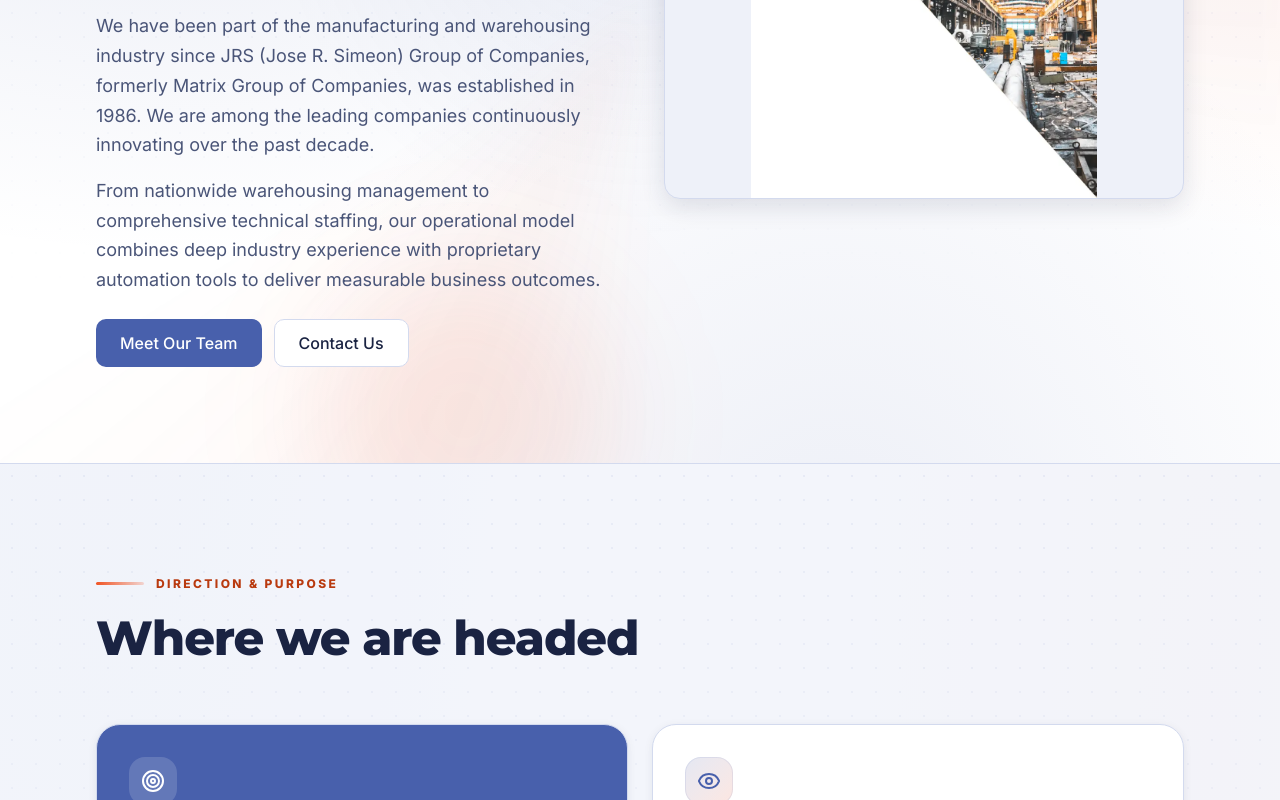
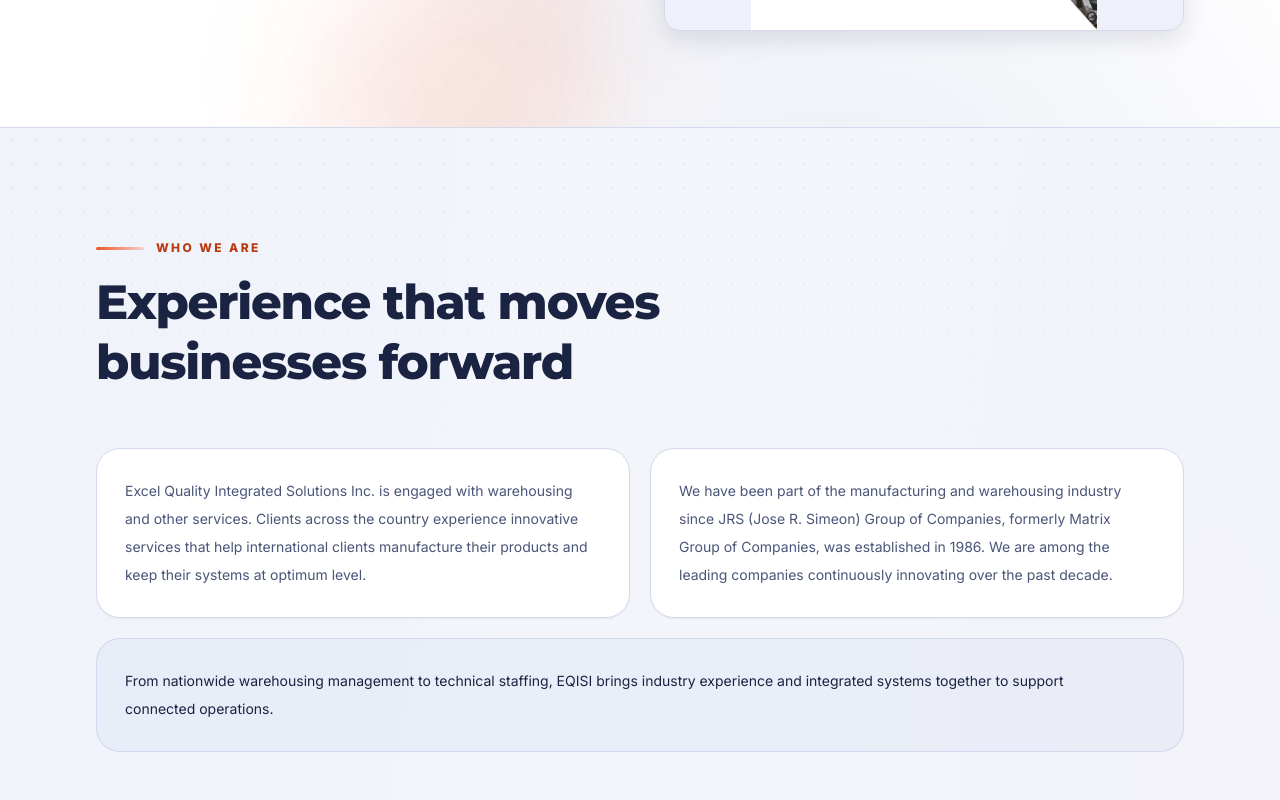
Before and after one commit to isturiscedrick/EQISI, a React (Vite) app in the folder vite-react-template/: page /about in a window 1280 px wide. Shown: the part 520-1320 px from the top of the page. Built offline with nearby package versions, Linux system fonts and the light colour scheme.

Commit message:
Simplify page hero copy and move company details into content sections

```diff
--- a/vite-react-template/src/pages/AboutPage.tsx
+++ b/vite-react-template/src/pages/AboutPage.tsx
@@ -54,16 +54,7 @@ export function Component() {
         id="about-hero"
         eyebrow="Company Heritage"
         title="Rooted in Heritage, Powered by Innovation"
-        description={
-          <div className="space-y-4">
-            {c.about.map((p) => (
-              <p key={p}>{p}</p>
-            ))}
-            <p>
-              From nationwide warehousing management to comprehensive technical staffing, our operational model combines deep industry experience with proprietary automation tools to deliver measurable business outcomes.
-            </p>
-          </div>
-        }
+        description="A legacy of service. A focus on what comes next."
         actions={
           <>
             <a href="#leadership" className={buttonStyles({ size: 'lg' })}>
@@ -88,6 +79,21 @@ export function Component() {
           </div>
         }
       />
+
+      <Section id="company-overview" muted eyebrow="Who We Are" title="Experience that moves businesses forward">
+        <div className="grid gap-5 md:grid-cols-2">
+          {c.about.map((paragraph, index) => (
+            <Reveal key={paragraph} delay={index * 90}>
+              <p className="h-full rounded-xl border border-border bg-surface p-6 text-sm leading-7 text-fg-muted shadow-subtle sm:p-7">{paragraph}</p>
+            </Reveal>
+          ))}
+          <Reveal className="md:col-span-2">
+            <p className="rounded-xl border border-primary/15 bg-primary/5 p-6 text-sm leading-7 text-fg sm:p-7">
+              From nationwide warehousing management to technical staffing, EQISI brings industry experience and integrated systems together to support connected operations.
+            </p>
+          </Reveal>
+        </div>
+      </Section>
 
       {/* Mission & Vision */}
       <Section id="mission-vision" muted eyebrow="Direction & Purpose" title="Where we are headed">
```
